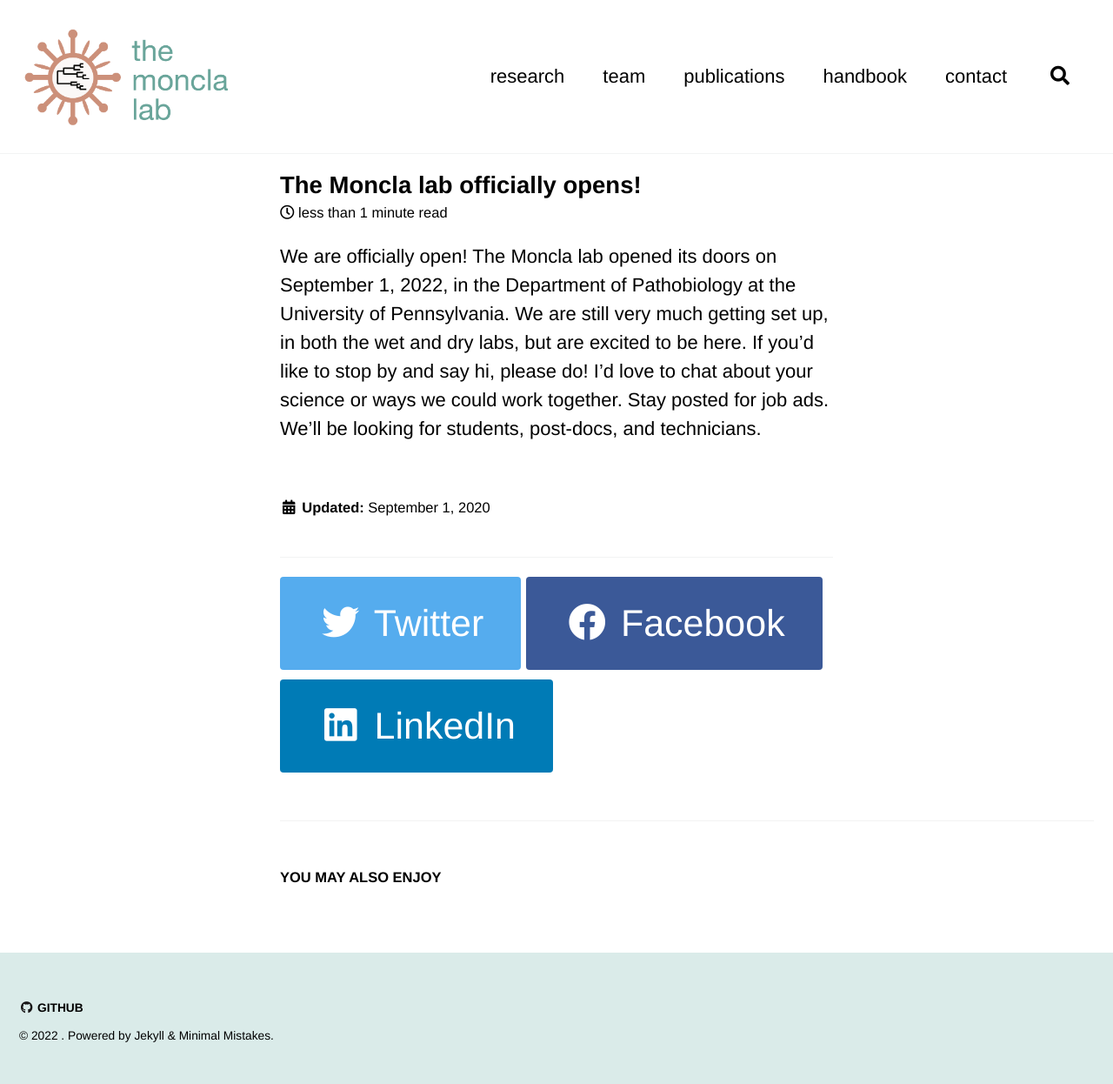
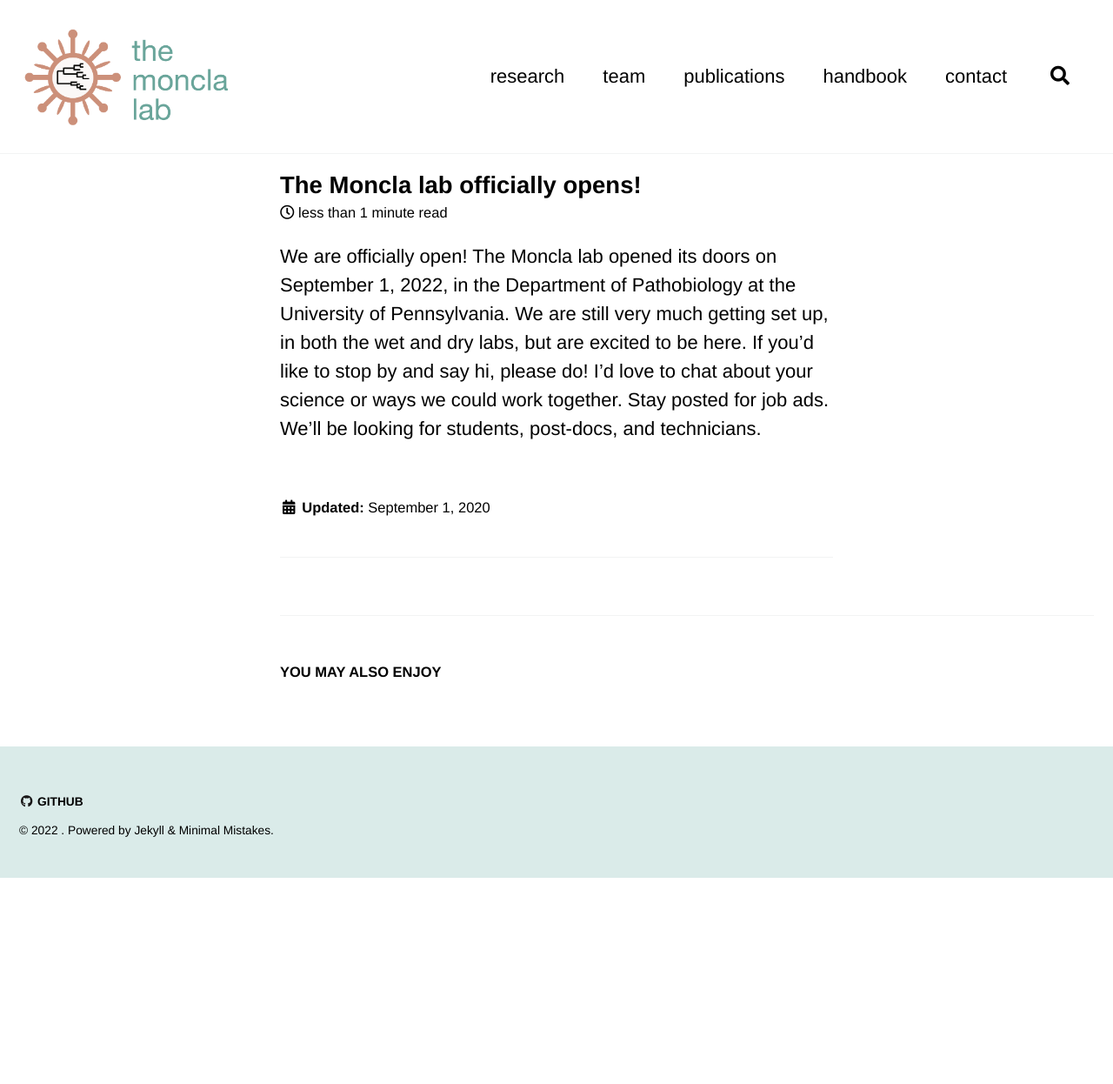
Before and after one commit to lmoncla/monclalab, a Jekyll site: the page built from _posts/2019-04-18-welcome-to-jekyll.md, in a window 1280 px wide. Shown: the whole page at 87% size. Built offline with Jekyll 4.4.1, drawn with Linux system fonts in a browser that asks for light colours; cached includes are drawn as plain includes; a script that is not in the unit is left out; comment, search, counter and statistics services are not loaded; after the commit the page ends 1009 px from its top, so only the background shows below that.

Commit message:
Update social-share.html

```diff
--- a/_includes/social-share.html
+++ b/_includes/social-share.html
@@ -3,9 +3,4 @@
     <h4 class="page__share-title">{{ site.data.ui-text[site.locale].share_on_label | default: "Share on" }}</h4>
   {% endif %}
 
-  <a href="https://twitter.com/intent/tweet?{% if site.twitter.username %}via={{ site.twitter.username | url_encode }}&{% endif %}text={{ page.title | url_encode }}%20{{ page.url | absolute_url | url_encode }}" class="btn btn--twitter" onclick="window.open(this.href, 'window', 'left=20,top=20,width=500,height=500,toolbar=1,resizable=0'); return false;" title="{{ site.data.ui-text[site.locale].share_on_label | default: 'Share on' }} Twitter"><i class="fab fa-fw fa-twitter" aria-hidden="true"></i><span> Twitter</span></a>
-
-  <a href="https://www.facebook.com/sharer/sharer.php?u={{ page.url | absolute_url | url_encode }}" class="btn btn--facebook" onclick="window.open(this.href, 'window', 'left=20,top=20,width=500,height=500,toolbar=1,resizable=0'); return false;" title="{{ site.data.ui-text[site.locale].share_on_label | default: 'Share on' }} Facebook"><i class="fab fa-fw fa-facebook" aria-hidden="true"></i><span> Facebook</span></a>
-
-  <a href="https://www.linkedin.com/shareArticle?mini=true&url={{ page.url | absolute_url | url_encode }}" class="btn btn--linkedin" onclick="window.open(this.href, 'window', 'left=20,top=20,width=500,height=500,toolbar=1,resizable=0'); return false;" title="{{ site.data.ui-text[site.locale].share_on_label | default: 'Share on' }} LinkedIn"><i class="fab fa-fw fa-linkedin" aria-hidden="true"></i><span> LinkedIn</span></a>
-</section>
+  </section>
```
